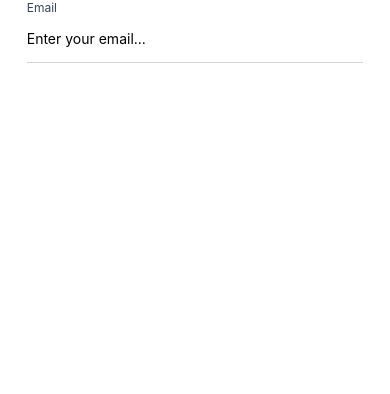
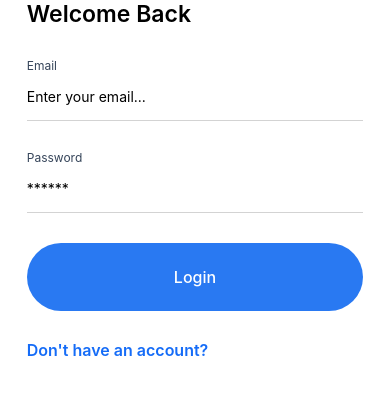
Before and after one commit to paulorfbr/DonationAppReact, a React Native app: screen / in a window 390 px wide. Shown: the top 394 px of the page. Built offline with nearby package versions, Linux system fonts and the light colour scheme.

Commit message:
Adding Registration screen

```diff
--- a/assets/styles/globalStyle.js
+++ b/assets/styles/globalStyle.js
@@ -1,4 +1,5 @@
 import {StyleSheet} from 'react-native';
+import {verticalScale} from './scaling';
 
 const globalStyle = StyleSheet.create({
   backgroundWhite: {
@@ -7,6 +8,9 @@ const globalStyle = StyleSheet.create({
   flex: {
     flex: 1,
   },
+  marginBottom24: {
+    marginBottom: verticalScale(24),
+  },
 });
 
 export default globalStyle;
--- a/navigation/MainNavigation.js
+++ b/navigation/MainNavigation.js
@@ -2,6 +2,7 @@ import {createStackNavigator} from '@react-navigation/stack';
 import {Routes} from './Routes';
 import Home from '../screens/Home/Home';
 import Login from '../screens/Login/Login';
+import Registration from '../screens/Registration/Registration';
 import SingleDonationItem from '../screens/SingleDonationItem/SingleDonationItem';
 
 const Stack = createStackNavigator();
@@ -11,6 +12,7 @@ const MainNavigation = () => {
     <Stack.Navigator initialRouteName={Routes.Login}
       screenOptions={{header: () => null, headerShown: false}}>
       <Stack.Screen name={Routes.Login} component={Login} />
+       <Stack.Screen name={Routes.Registration} component={Registration} />
       <Stack.Screen name={Routes.Home} component={Home} />
       <Stack.Screen
         name={Routes.SingleDonationItem}
--- a/navigation/Routes.js
+++ b/navigation/Routes.js
@@ -1,5 +1,6 @@
 export const Routes = {
   Login: 'Login',
   Home: 'Home',
+  Registration: 'Registration',
   SingleDonationItem: 'SingleDonationItem',
 };
--- a/screens/Login/Login.js
+++ b/screens/Login/Login.js
@@ -1,30 +1,59 @@
-import React from "react";
-import { ScrollView } from "react-native";
-import { SafeAreaProvider, SafeAreaView } from "react-native-safe-area-context";
+import React, {useState} from 'react';
+import {ScrollView, Pressable, View} from 'react-native';
+import {SafeAreaProvider, SafeAreaView} from 'react-native-safe-area-context';
+import Header from '../../components/Header/Header';
+import Button from '../../components/Button/Button';
 
-import style from "./style";
-import globalStyle from "../../assets/styles/globalStyle";
+import style from './style';
+import globalStyle from '../../assets/styles/globalStyle';
+import {Routes} from '../../navigation/Routes';
 
 import LoginInput from '../../components/LoginInput/LoginInput';
 
-const Login = () => {
-    const [email, setEmail] = React.useState('');
+const Login = ({navigation}) => {
+  const [email, setEmail] = useState('');
+  const [password, setPassword] = useState('');
   return (
     <SafeAreaProvider>
       <SafeAreaView style={[globalStyle.backgroundWhite, globalStyle.flex]}>
         <ScrollView
           showsVerticalScrollIndicator={false}
           contentContainerStyle={style.container}>
+          <View style={globalStyle.marginBottom24}>
+            <Header type={1} title={'Welcome Back'} />
+          </View>
+          <View style={globalStyle.marginBottom24}>
             <LoginInput
               keyboardType={'email-address'}
               label={'Email'}
               placeholder={'Enter your email...'}
               onChangeText={value => setEmail(value)}
             />
+          </View>
+          <View style={globalStyle.marginBottom24}>
+            <LoginInput
+              secureTextEntry={true}
+              label={'Password'}
+              placeholder={'******'}
+              onChangeText={value => setPassword(value)}
+            />
+          </View>
+          <View style={globalStyle.marginBottom24}>
+            <Button title={'Login'} />
+          </View>
+          <Pressable
+            style={style.registrationButton}
+            onPress={() => navigation.navigate(Routes.Registration)}>
+            <Header
+              color={'#156CF7'}
+              type={3}
+              title={"Don't have an account?"}
+            />
+          </Pressable>
         </ScrollView>
       </SafeAreaView>
     </SafeAreaProvider>
   );
-}
+};
 
 export default Login;
--- /dev/null
+++ b/screens/Registration/Registration.js
@@ -0,0 +1,57 @@
+import React, {useState} from 'react';
+import {SafeAreaView, ScrollView, View} from 'react-native';
+import Input from '../../components/LoginInput/LoginInput';
+import Header from '../../components/Header/Header';
+import Button from '../../components/Button/Button';
+import BackButton from '../../components/BackButton/BackButton';
+
+import style from './style';
+import globalStyle from '../../assets/styles/globalStyle';
+
+const Registration = ({navigation}) => {
+  const [fullName, setFullName] = useState('');
+  const [email, setEmail] = useState('');
+  const [password, setPassword] = useState('');
+  return (
+    <SafeAreaView style={[globalStyle.backgroundWhite, globalStyle.flex]}>
+      <View style={style.backButton}>
+        <BackButton onPress={() => navigation.goBack()} />
+      </View>
+      <ScrollView
+        showsVerticalScrollIndicator={false}
+        contentContainerStyle={style.container}>
+        <View style={globalStyle.marginBottom24}>
+          <Header type={1} title={'Hello and Welcome!'} />
+        </View>
+        <View style={globalStyle.marginBottom24}>
+          <Input
+            label={'First & Last Name'}
+            placeholder={'Enter your full name...'}
+            onChangeText={value => setFullName(value)}
+          />
+        </View>
+        <View style={globalStyle.marginBottom24}>
+          <Input
+            keyboardType={'email-address'}
+            label={'Email'}
+            placeholder={'Enter your email...'}
+            onChangeText={value => setEmail(value)}
+          />
+        </View>
+        <View style={globalStyle.marginBottom24}>
+          <Input
+            secureTextEntry={true}
+            label={'Password'}
+            placeholder={'******'}
+            onChangeText={value => setPassword(value)}
+          />
+        </View>
+        <View style={globalStyle.marginBottom24}>
+          <Button title={'Registration'} />
+        </View>
+      </ScrollView>
+    </SafeAreaView>
+  );
+};
+
+export default Registration;
--- /dev/null
+++ b/screens/Registration/style.js
@@ -0,0 +1,16 @@
+import {StyleSheet} from 'react-native';
+import {horizontalScale, verticalScale} from '../../assets/styles/scaling';
+
+const style = StyleSheet.create({
+  container: {
+    marginHorizontal: horizontalScale(24),
+    flex: 1,
+    justifyContent: 'center',
+  },
+  backButton: {
+    marginLeft: horizontalScale(14),
+    marginTop: verticalScale(7),
+  },
+});
+
+export default style;
```
Lines whose indentation alone changed are shown as unchanged.
